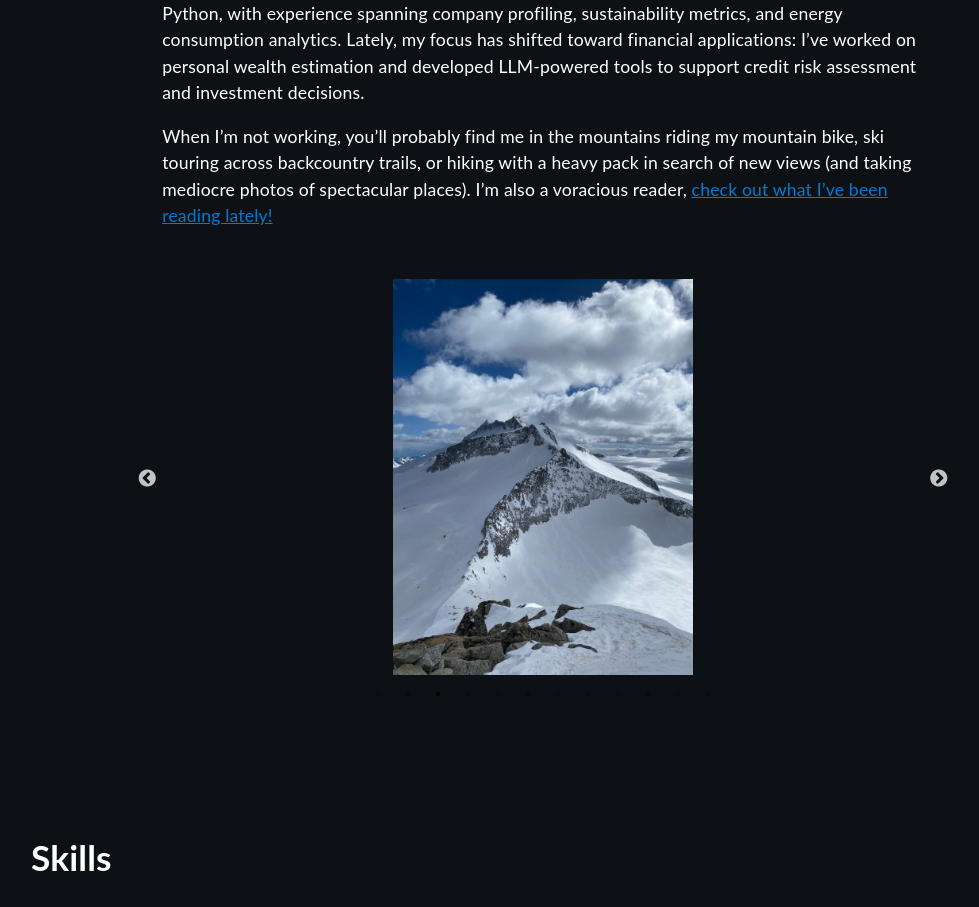
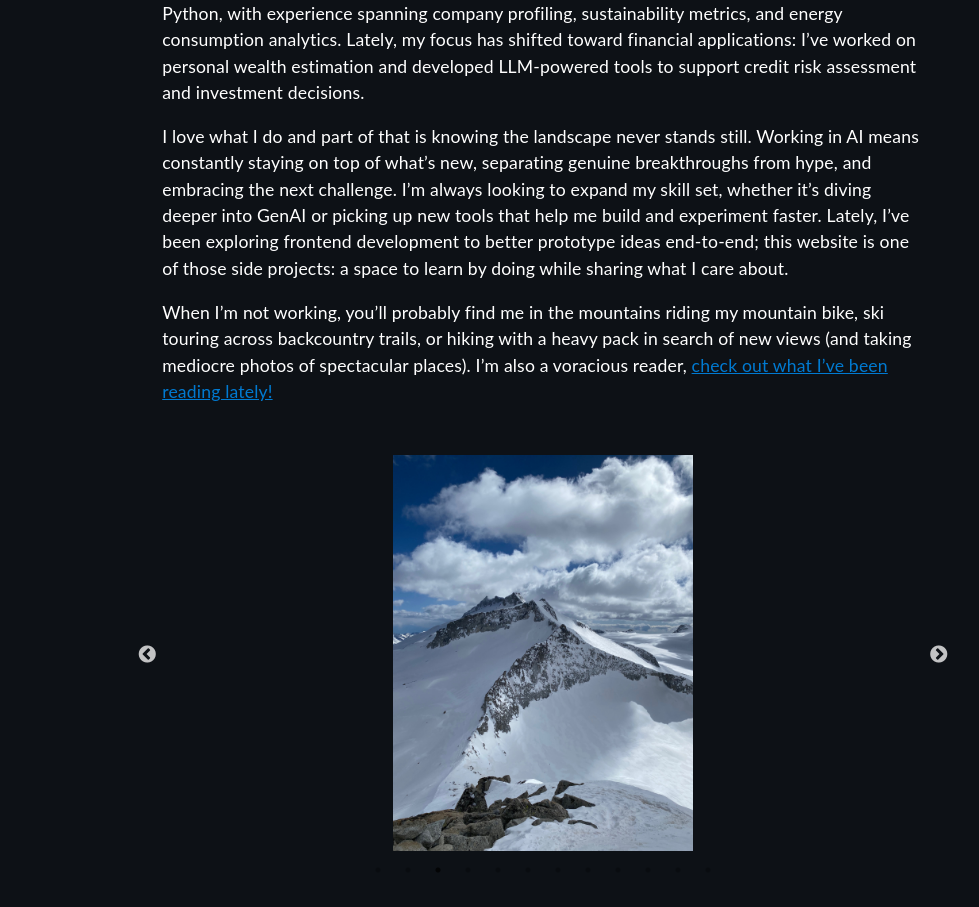
Before and after one commit to costanza96/my-website, a React (Create React App) app: page / in a window 1280 px wide. Shown: the part 980-1887 px from the top of the page, without its empty margins (97-1076 px from the left). Built offline with nearby package versions, Linux system fonts and the light colour scheme.

Commit message:
change in about section

```diff
--- a/src/components/About.tsx
+++ b/src/components/About.tsx
@@ -55,6 +55,15 @@ function About() {
                     I’ve worked on personal wealth estimation and developed LLM-powered tools to support credit risk assessment and investment decisions.
                 </p>
                 <p>
+                    I love what I do and part of that is knowing the landscape never stands still.
+                    Working in AI means constantly staying on top of what’s new, separating genuine breakthroughs from hype,
+                    and embracing the next challenge.
+                    I’m always looking to expand my skill set, whether it’s diving deeper into GenAI or picking up new tools that help me
+                    build and experiment faster.
+                    Lately, I’ve been exploring frontend development to better prototype ideas end-to-end;
+                    this website is one of those side projects: a space to learn by doing while sharing what I care about.
+                </p>
+                <p>
                     When I’m not working, you’ll probably find me in the mountains riding my mountain bike, ski touring across backcountry trails, or
                     hiking with a heavy pack in search of new views (and taking mediocre photos of spectacular places). I’m also a voracious reader,&nbsp;
                     <a
```
